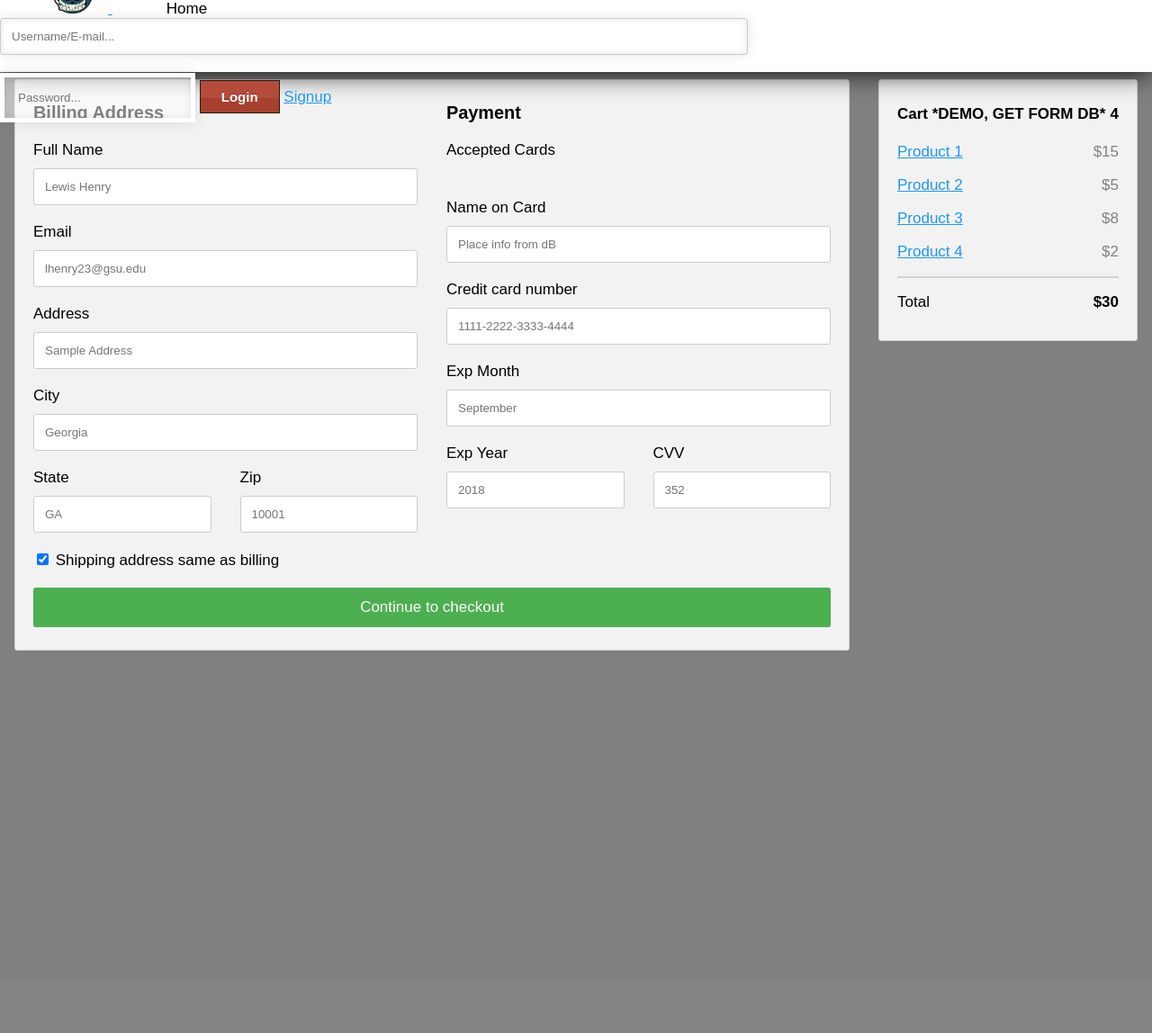
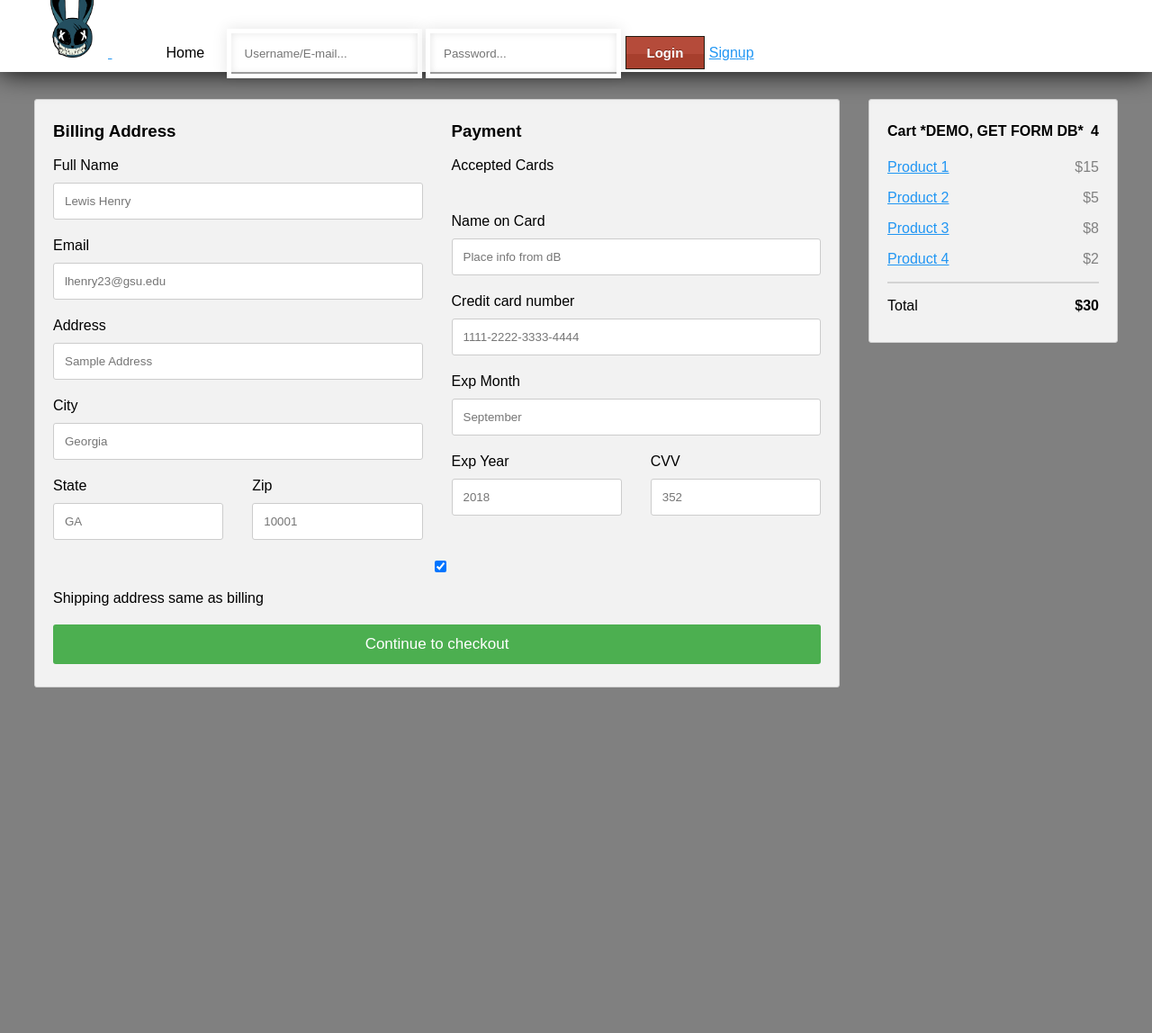
Before and after one commit to Birohn/e-commerceMVC, a PHP site: page /checkout.php in a window 1280 px wide. Shown: the whole page at 90% size. Before the commit the page ends 723 px from the top, so only its background shows below. Run offline with PHP 8.4, Linux system fonts and the light colour scheme.

Commit message:
checkout styling updated

```diff
--- a/checkout.php
+++ b/checkout.php
@@ -2,6 +2,7 @@
 require "header.php";
 ?>
 <!-- For all of the placeholder's, we can use the information from the dB. For now, its just test data-->
+<div class="checkout-box">
     <div class="row">
     <div class="col-75">
         <div class="container">
@@ -10,58 +11,58 @@ require "header.php";
             <div class="row">
             <div class="col-50">
                 <h3>Billing Address</h3>
-            <label for="fname"><i class="fa fa-user"></i> Full Name</label>
-            <input type="text" id="fname" name="firstname" placeholder="Lewis Henry">
-            <label for="email"><i class="fa fa-envelope"></i> Email</label>
-            <input type="text" id="email" name="email" placeholder="lhenry23@gsu.edu">
-            <label for="adr"><i class="fa fa-address-card-o"></i> Address</label>
-            <input type="text" id="adr" name="address" placeholder="Sample Address">
-            <label for="city"><i class="fa fa-institution"></i> City</label>
-            <input type="text" id="city" name="city" placeholder="Georgia">
+                <label class="checkout-label" for="fname"><i class="fa fa-user"></i> Full Name</label>
+                <input class="checkout" type="text" id="fname" name="firstname" placeholder="Lewis Henry">
+                <label class="checkout-label" for="email"><i class="fa fa-envelope"></i> Email</label>
+                <input class="checkout" type="text" id="email" name="email" placeholder="lhenry23@gsu.edu">
+                <label class="checkout-label" for="adr"><i class="fa fa-address-card-o"></i> Address</label>
+                <input class="checkout" type="text" id="adr" name="address" placeholder="Sample Address">
+                <label class="checkout-label" for="city"><i class="fa fa-institution"></i> City</label>
+                <input class="checkout" type="text" id="city" name="city" placeholder="Georgia">
 
                 <div class="row">
                 <div class="col-50">
-                <label for="state">State</label>
-                <input type="text" id="state" name="state" placeholder="GA">
+                    <label class="checkout-label" for="state">State</label>
+                    <input class="checkout" type="text" id="state" name="state" placeholder="GA">
                 </div>
                 <div class="col-50">
-                <label for="zip">Zip</label>
-                <input type="text" id="zip" name="zip" placeholder="10001">
+                    <label class="checkout-label" for="zip">Zip</label>
+                    <input class="checkout" type="text" id="zip" name="zip" placeholder="10001">
                 </div>
                 </div>
             </div>
 
             <div class="col-50">
                 <h3>Payment</h3>
-            <label for="fname">Accepted Cards</label>
+                <label class="checkout-label" for="fname">Accepted Cards</label>
                 <div class="icon-container">
                 <i class="fa fa-cc-visa" style="color:navy;"></i>
                 <i class="fa fa-cc-amex" style="color:blue;"></i>
                 <i class="fa fa-cc-mastercard" style="color:red;"></i>
                 <i class="fa fa-cc-discover" style="color:orange;"></i>
                 </div>
-            <label for="cname">Name on Card</label>
-            <input type="text" id="cname" name="cardname" placeholder="Place info from dB">
+                <label class="checkout-label" for="cname">Name on Card</label>
+                <input class="checkout" type="text" id="cname" name="cardname" placeholder="Place info from dB">
                 <!-- we need to add auto-complete feature here-->
-            <label for="ccnum">Credit card number</label>
-            <input type="text" id="ccnum" name="cardnumber" placeholder="1111-2222-3333-4444">
-            <label for="expmonth">Exp Month</label>
-            <input type="text" id="expmonth" name="expmonth" placeholder="September">
+                <label class="checkout-label" for="ccnum">Credit card number</label>
+                <input class="checkout" type="text" id="ccnum" name="cardnumber" placeholder="1111-2222-3333-4444">
+                <label class="checkout-label" for="expmonth">Exp Month</label>
+                <input class="checkout" type="text" id="expmonth" name="expmonth" placeholder="September">
                 <div class="row">
                 <div class="col-50">
-                <label for="expyear">Exp Year</label>
-                <input type="text" id="expyear" name="expyear" placeholder="2018">
+                    <label class="checkout-label" for="expyear">Exp Year</label>
+                    <input class="checkout" type="text" id="expyear" name="expyear" placeholder="2018">
                 </div>
                 <div class="col-50">
-                <label for="cvv">CVV</label>
-                <input type="text" id="cvv" name="cvv" placeholder="352">
+                    <label class="checkout-label" for="cvv">CVV</label>
+                    <input class="checkout" type="text" id="cvv" name="cvv" placeholder="352">
                 </div>
                 </div>
             </div>
 
             </div>
-        <label>
-          <input type="checkbox" checked="checked" name="sameadr"> Shipping address same as billing
+            <label class="checkout-label" >
+            <input class="checkout" type="checkbox" checked="checked" name="sameadr"> Shipping address same as billing
             </label>
             <input type="submit" value="Continue to checkout" class="btn">
         </form>
@@ -80,6 +81,7 @@ require "header.php";
         </div>
     </div>
     </div>
+</div>
 
 <?php
 require "footer.php";
--- a/header.php
+++ b/header.php
@@ -10,112 +10,6 @@ session_start();
         <meta name="viewport" content="width=device-width, initial-scale=1">
         <title>Log In</title>
         <link rel="stylesheet" href="styles.css">
-    <!-- checkout style -->
-    <style>
-body {
-  font-family: Arial;
-  font-size: 17px;
-  padding: 8px;
-}
-
-* {
-  box-sizing: border-box;
-}
-
-.row {
-  display: -ms-flexbox; /* IE10 */
-  display: flex;
-  -ms-flex-wrap: wrap; /* IE10 */
-  flex-wrap: wrap;
-  margin: 0 -16px;
-}
-
-.col-25 {
-  -ms-flex: 25%; /* IE10 */
-  flex: 25%;
-}
-
-.col-50 {
-  -ms-flex: 50%; /* IE10 */
-  flex: 50%;
-}
-
-.col-75 {
-  -ms-flex: 75%; /* IE10 */
-  flex: 75%;
-}
-
-.col-25,
-.col-50,
-.col-75 {
-  padding: 0 16px;
-}
-
-.container {
-  background-color: #f2f2f2;
-  padding: 5px 20px 15px 20px;
-  border: 1px solid lightgrey;
-  border-radius: 3px;
-}
-
-input[type=text] {
-  width: 100%;
-  margin-bottom: 20px;
-  padding: 12px;
-  border: 1px solid #ccc;
-  border-radius: 3px;
-}
-
-label {
-  margin-bottom: 10px;
-  display: block;
-}
-
-.icon-container {
-  margin-bottom: 20px;
-  padding: 7px 0;
-  font-size: 24px;
-}
-
-.btn {
-  background-color: #4CAF50;
-  color: white;
-  padding: 12px;
-  margin: 10px 0;
-  border: none;
-  width: 100%;
-  border-radius: 3px;
-  cursor: pointer;
-  font-size: 17px;
-}
-
-.btn:hover {
-  background-color: #45a049;
-}
-
-a {
-  color: #2196F3;
-}
-
-hr {
-  border: 1px solid lightgrey;
-}
-
-span.price {
-  float: right;
-  color: grey;
-}
-
-/* Responsive layout - when the screen is less than 800px wide, make the two columns stack on top of each other instead of next to each other (also change the direction - make the "cart" column go on top) */
-@media (max-width: 800px) {
-  .row {
-    flex-direction: column-reverse;
-  }
-  .col-25 {
-    margin-bottom: 20px;
-  }
-}
-</style>
     </head>
     <body>
         <header>
--- a/styles.css
+++ b/styles.css
@@ -172,3 +172,100 @@ header li a {
 	font-size: 12pt;
 	font-weight: bold;
 }
+.row {
+	display: -ms-flexbox; /* IE10 */
+	display: flex;
+	-ms-flex-wrap: wrap; /* IE10 */
+	flex-wrap: wrap;
+	margin: 0 -16px;
+  }
+
+  .col-25 {
+	-ms-flex: 25%; /* IE10 */
+	flex: 25%;
+  }
+
+  .col-50 {
+	-ms-flex: 50%; /* IE10 */
+	flex: 50%;
+  }
+
+  .col-75 {
+	-ms-flex: 75%; /* IE10 */
+	flex: 75%;
+  }
+
+  .col-25,
+  .col-50,
+  .col-75 {
+	padding: 0 16px;
+  }
+
+  .container {
+	background-color: #f2f2f2;
+	padding: 5px 20px 15px 20px;
+	border: 1px solid lightgrey;
+	border-radius: 3px;
+  }
+
+  .checkout {
+	width: 100%;
+	margin-bottom: 20px;
+	padding: 12px;
+	border: 1px solid #ccc;
+	border-radius: 3px;
+  }
+
+  .checkout-label {
+	margin-bottom: 10px;
+	display: block;
+  }
+
+  .icon-container {
+	margin-bottom: 20px;
+	padding: 7px 0;
+	font-size: 24px;
+  }
+
+  .btn {
+	background-color: #4CAF50;
+	color: white;
+	padding: 12px;
+	margin: 10px 0;
+	border: none;
+	width: 100%;
+	border-radius: 3px;
+	cursor: pointer;
+	font-size: 17px;
+  }
+
+  .btn:hover {
+	background-color: #45a049;
+  }
+
+  a {
+	color: #2196F3;
+  }
+
+  hr {
+	border: 1px solid lightgrey;
+  }
+
+  span.price {
+	float: right;
+	color: grey;
+  }
+
+  /* Responsive layout - when the screen is less than 800px wide, make the two columns stack on top of each other instead of next to each other (also change the direction - make the "cart" column go on top) */
+  @media (max-width: 800px) {
+	.row {
+	  flex-direction: column-reverse;
+	}
+	.col-25 {
+	  margin-bottom: 20px;
+	}
+  }
+
+  .checkout-box * {
+	box-sizing: border-box;
+  }
```
Lines whose indentation alone changed are shown as unchanged.
